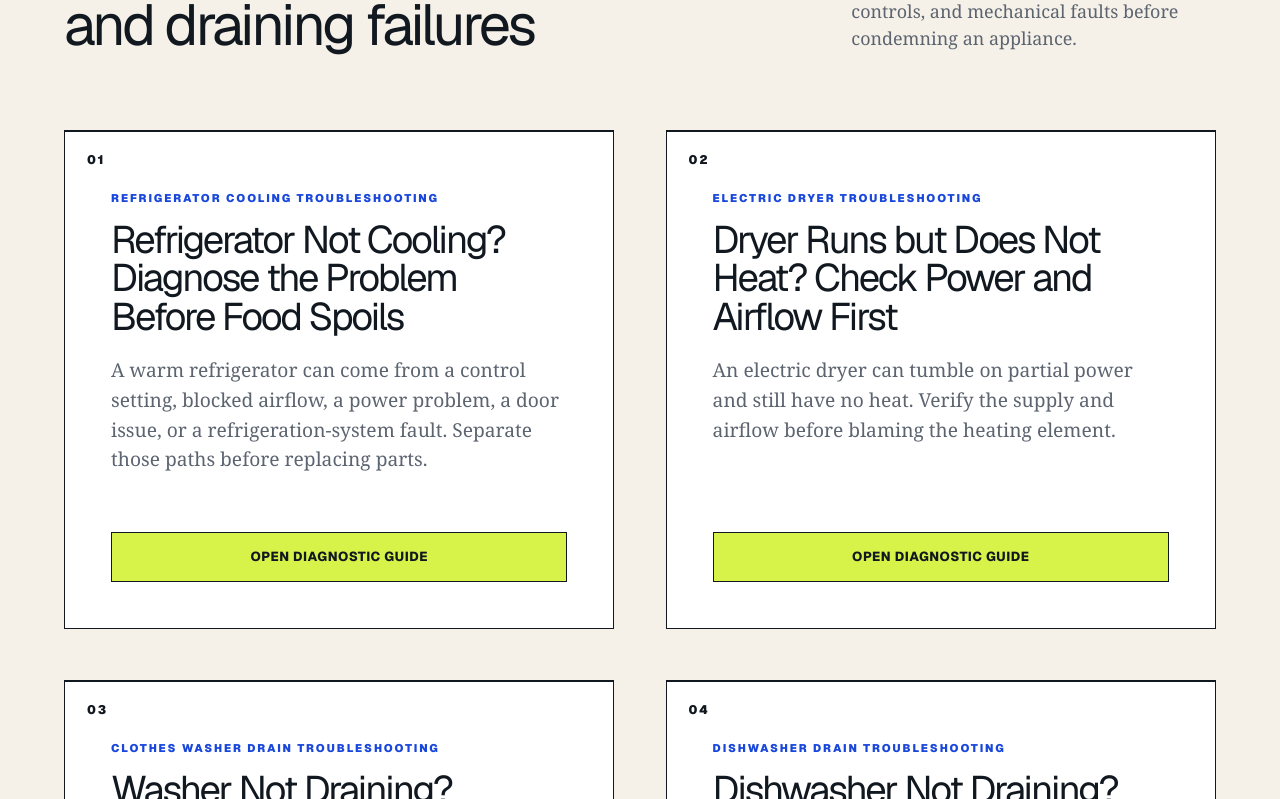
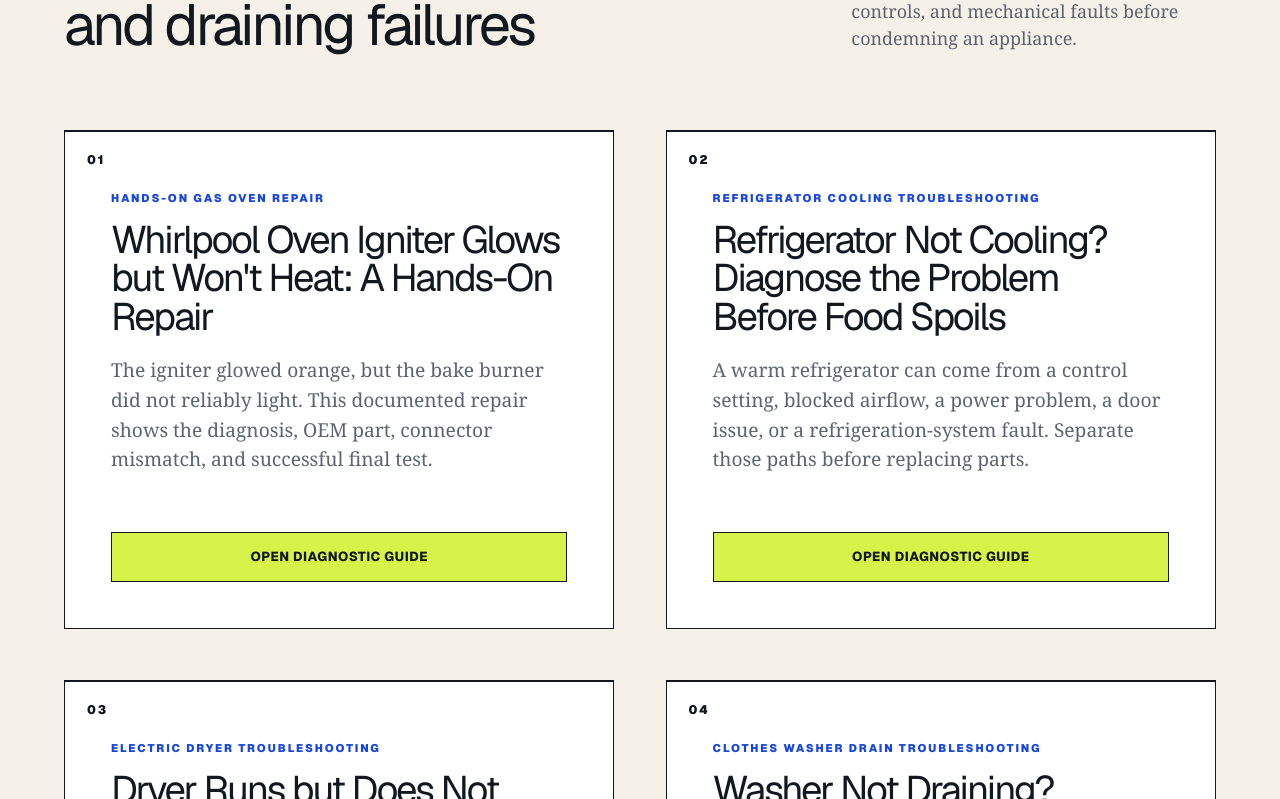
Before and after one commit to Dudeism74/trusted-home-2025, a Next.js app: page /troubleshooting in a window 1280 px wide. Shown: the part 5101-5900 px from the top of the page. Built offline with nearby package versions, Linux system fonts and the light colour scheme.

Commit message:
Feature the Whirlpool oven repair in troubleshooting

```diff
--- a/app/troubleshooting/page.tsx
+++ b/app/troubleshooting/page.tsx
@@ -48,6 +48,7 @@
     description:
       "Separate power, airflow, water path, controls, and mechanical faults before condemning an appliance.",
     slugs: [
+      "whirlpool-oven-igniter-glows-but-wont-heat",
       "refrigerator-not-cooling",
       "dryer-not-heating",
       "washer-not-draining",
```
